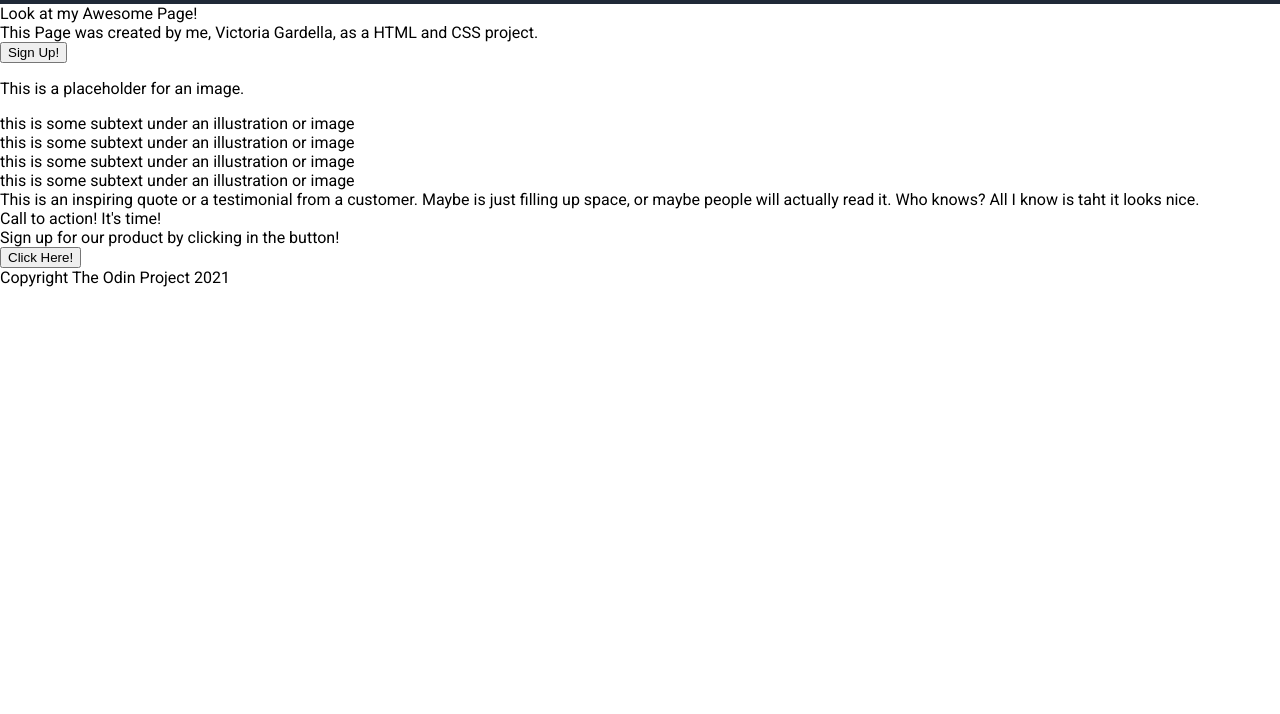
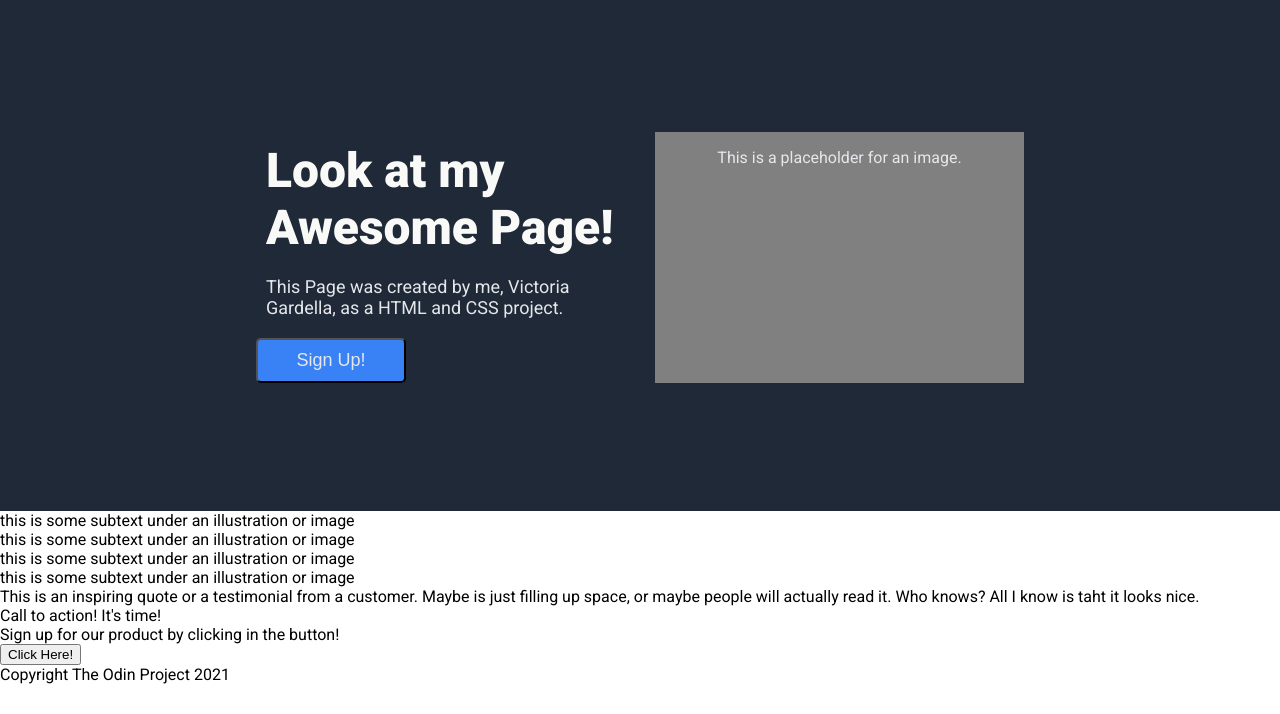
Before and after one commit to VGardella/landing-page, a plain HTML site: page index.html in a window 1280 px wide. Shown: the part 86-800 px from the top of the page. Drawn offline with Linux system fonts and the light colour scheme.

Commit message:
Add style to body (class principal)

```diff
--- a/styles/style.css
+++ b/styles/style.css
@@ -2,6 +2,8 @@ body{
     margin: 0;
     font-family: 'Roboto', sans-serif;
 }
+
+/*HEADER*/
 
 a{
     text-decoration: none;
@@ -28,3 +30,55 @@ a{
     display: flex;
     justify-content: space-between;
 }
+
+/*BODY*/
+
+.principal{
+    display: flex;
+    justify-content: center;
+    padding: 10% 20%;
+    background-color: #1F2937;
+}
+
+.text{
+    display: flex;
+    flex-direction: column;
+    justify-content: space-between;
+    width: 50%;
+    padding-right: 30px;
+}
+
+.text .title{
+    color: #F9FAF8;
+    font-size: 48px;
+    font-weight: 900;
+    padding: 10px;
+}
+
+.text .subtitle,
+.text button{
+    color: #E5E7EB;
+    font-size: 18px;
+    padding: 10px;
+}
+
+.text button{
+    background-color: #3882F6;
+    border-radius: 5px;
+    padding: 8px 20px;
+    margin-top: 10px;
+    height: 45px;
+    width: 150px;
+}
+
+.principal .img{
+    background-color: grey;
+    color: #E5E7EB;
+    width: 50%;
+}
+
+.img p{
+    display: flex;
+    align-items: center;
+    justify-content: center;
+}
```
